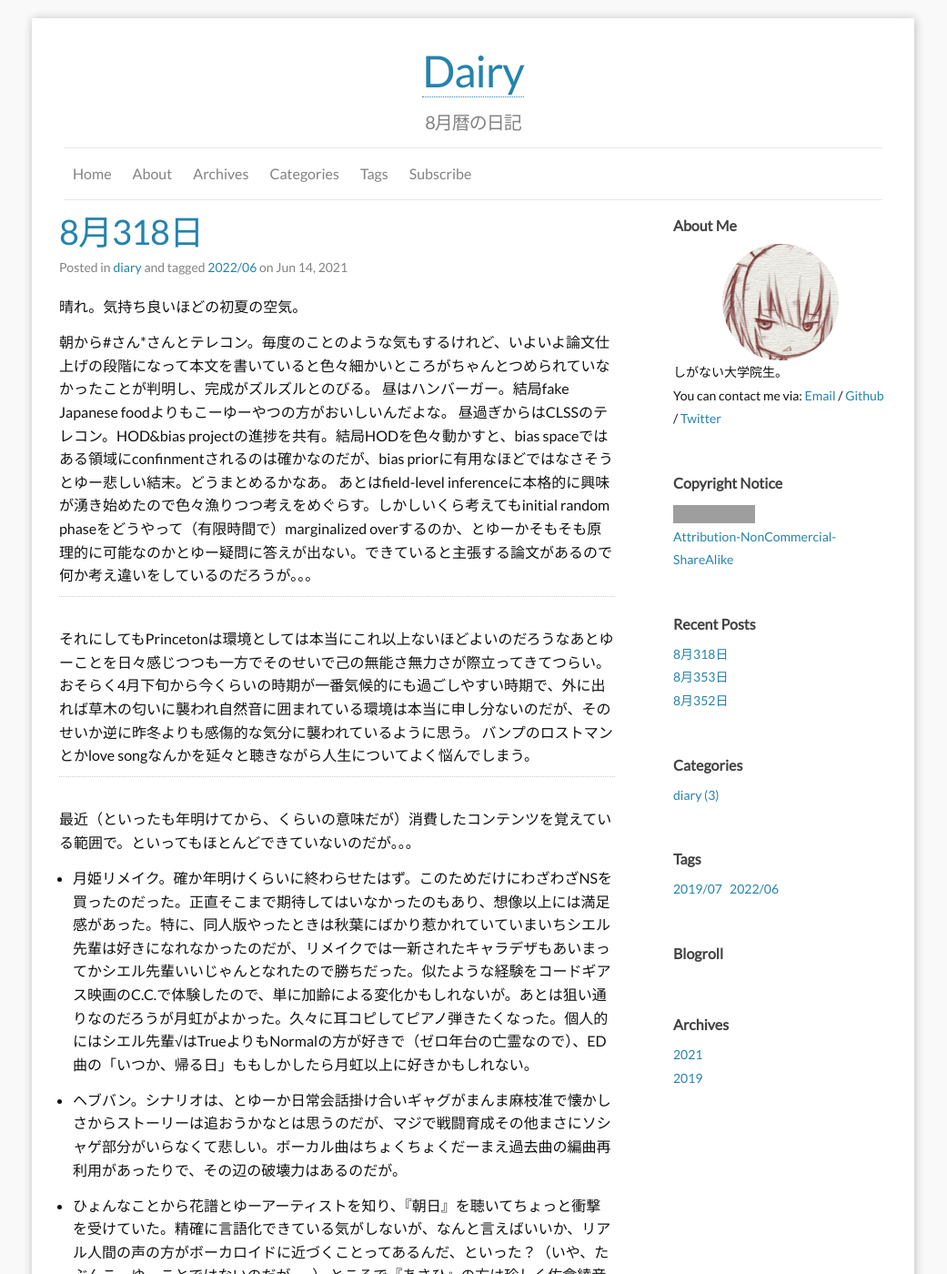
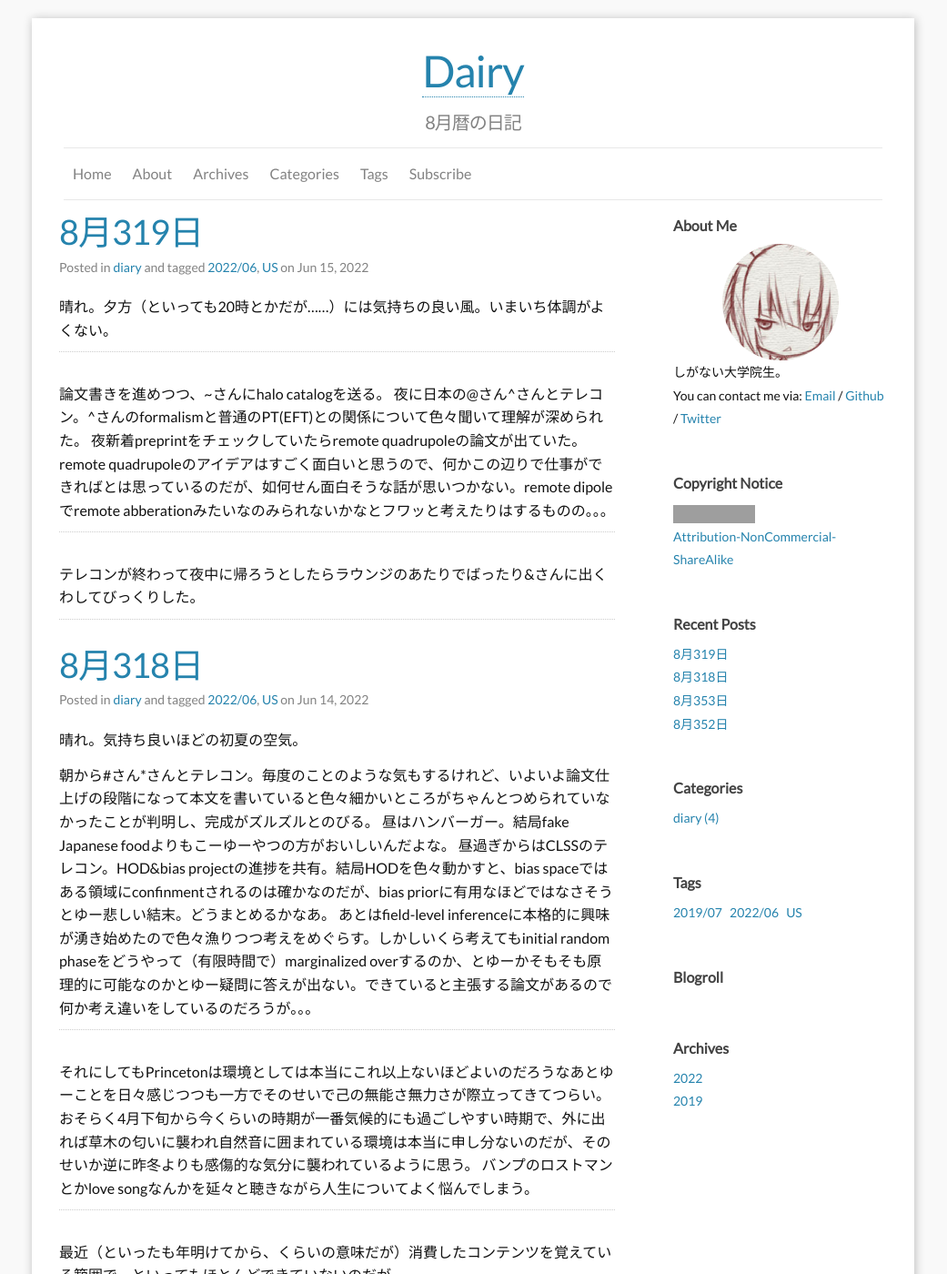
Before and after one commit to natsufuna/natsufuna.github.io, a Jekyll site: the page built from index.html, in a window 1280 px wide and 1400 px high. Shown: the whole window at 91% size, without its empty margins (120-1161 px from the left). Built offline with Jekyll 4.4.1, drawn with Linux system fonts in a browser that asks for light colours; the list of posts is cut into pages by our own code; grey boxes are pictures that could not be loaded.

Commit message:
2022-06-15-diary

```diff
--- a/_posts/2021-06-14-diary.md
+++ b/_posts/2022-06-14-diary.md
@@ -6,6 +6,7 @@ author: natsufuna
 category: diary
 tags:
 - 2022/06
+- US
 ---
 晴れ。気持ち良いほどの初夏の空気。
 
--- /dev/null
+++ b/_posts/2022-06-15-diary.md
@@ -0,0 +1,19 @@
+---
+published: true
+title: 8月319日
+layout: post
+author: natsufuna
+category: diary
+tags:
+- 2022/06
+- US
+---
+晴れ。夕方（といっても20時とかだが……）には気持ちの良い風。いまいち体調がよくない。
+
+---
+論文書きを進めつつ、~さんにhalo catalogを送る。
+夜に日本の@さん^さんとテレコン。^さんのformalismと普通のPT(EFT)との関係について色々聞いて理解が深められた。
+夜新着preprintをチェックしていたらremote quadrupoleの論文が出ていた。remote quadrupoleのアイデアはすごく面白いと思うので、何かこの辺りで仕事ができればとは思っているのだが、如何せん面白そうな話が思いつかない。remote dipoleでremote abberationみたいなのみられないかなとフワッと考えたりはするものの。。。
+
+---
+テレコンが終わって夜中に帰ろうとしたらラウンジのあたりでばったり&さんに出くわしてびっくりした。
```
